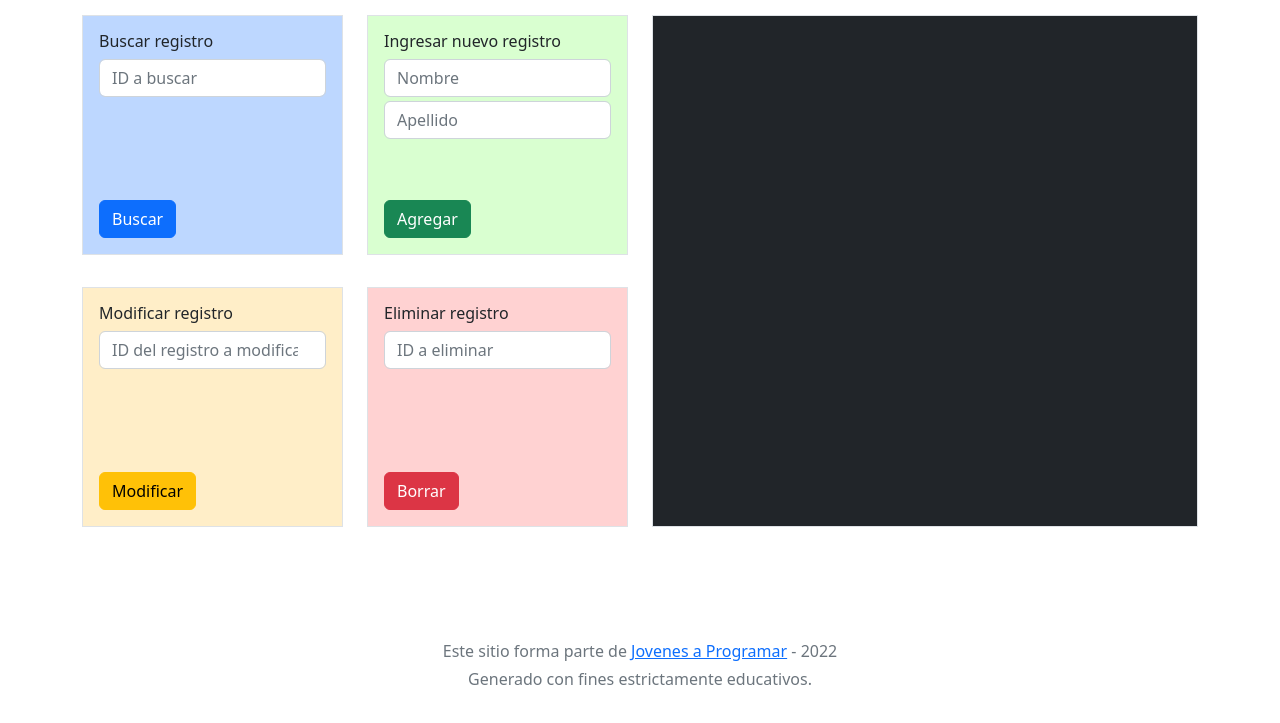
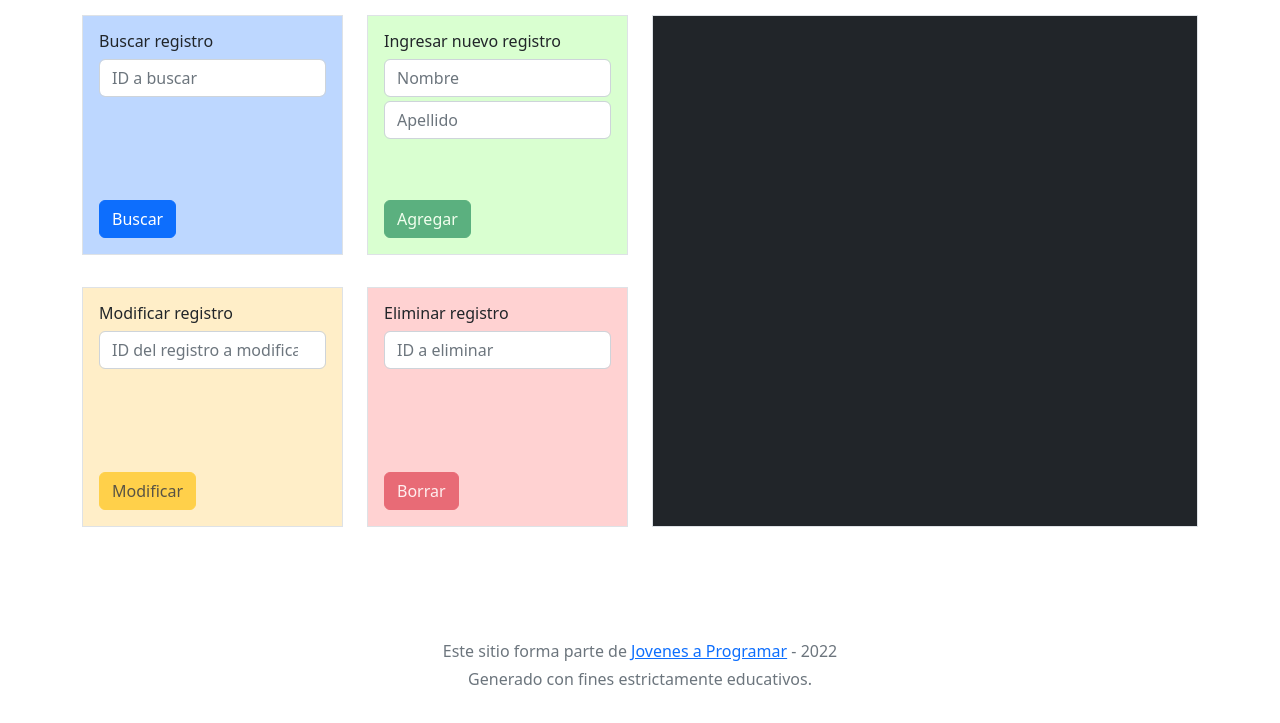
Before and after one commit to elcatta/JaP-Grupal-7, a plain HTML site: page index.html in a window 1280 px wide. Shown: the part 89-812 px from the top of the page. Drawn offline with Linux system fonts and the light colour scheme.

Commit message:
bi-directional name/lastname validation

```diff
--- a/index.html
+++ b/index.html
@@ -24,7 +24,7 @@
                         <div class="border p-3 my-3 position-relative" id="get-box">
                             <h6>Buscar registro</h6>
                             <input type="number" id="inputGet1Id" class="form-control" placeholder="ID a buscar" >
-                            <button id="btnGet" onclick="userSearch()" class="btn btn-primary position-absolute bottom-0 mb-3" >Buscar</button>
+                            <button id="btnGet" onclick="userSearch()" class="btn btn-primary position-absolute bottom-0 mb-3 " >Buscar</button>
                         </div>
                     </div>
                     <div class="col-md-6">
@@ -32,7 +32,7 @@
                             <h6>Ingresar nuevo registro</h6>
                             <input type="text" id="inputPostNombre" class="form-control my-1" placeholder="Nombre">
                             <input type="text" id="inputPostApellido" class="form-control my-1" placeholder="Apellido">
-                            <button id="btnPost" onclick="createUser()" class="btn btn-success position-absolute bottom-0 mb-3" >
+                            <button id="btnPost" onclick="createUser()" class="btn btn-success position-absolute bottom-0 mb-3 disabled" >
                                 Agregar</button>
                         </div>
                     </div>
@@ -43,7 +43,7 @@
                             <h6>Modificar registro</h6>
                             <input type="number" id="inputPutId" class="form-control"
                                 placeholder="ID del registro a modificar">
-                            <button id="btnPut" onclick="getCurrentUser()" class="btn btn-warning position-absolute bottom-0 mb-3" data-bs-toggle="modal" data-bs-target="#dataModal">
+                            <button id="btnPut" onclick="getCurrentUser()" class="btn btn-warning position-absolute bottom-0 mb-3 disabled" data-bs-toggle="modal" data-bs-target="#dataModal">
                                 Modificar</button>
                         </div>
                     </div>
@@ -51,7 +51,7 @@
                         <div class="border p-3 my-3 position-relative" id="delete-box">
                             <h6>Eliminar registro</h6>
                             <input type="number" id="inputDelete" class="form-control" placeholder="ID a eliminar">
-                            <button id="btnDelete" onclick="deleteUser()" class="btn btn-danger position-absolute bottom-0 mb-3" >
+                            <button id="btnDelete" onclick="deleteUser()" class="btn btn-danger position-absolute bottom-0 mb-3 disabled" >
                                 Borrar</button>
                         </div>
                     </div>
--- a/scripts/index.js
+++ b/scripts/index.js
@@ -133,10 +133,12 @@ function tieneAlgo(input, boton) {
 
 inputName.addEventListener("input", () => {
     tieneAlgo(inputName, document.getElementById("btnPost"))
+    tieneAlgo(inputLastname, document.getElementById("btnPost"))
 })
 
 inputLastname.addEventListener("input", () => {
     tieneAlgo(inputLastname, document.getElementById("btnPost"))
+    tieneAlgo(inputName, document.getElementById("btnPost"))
 })
 
 inputDelete.addEventListener("input", () => {
```
